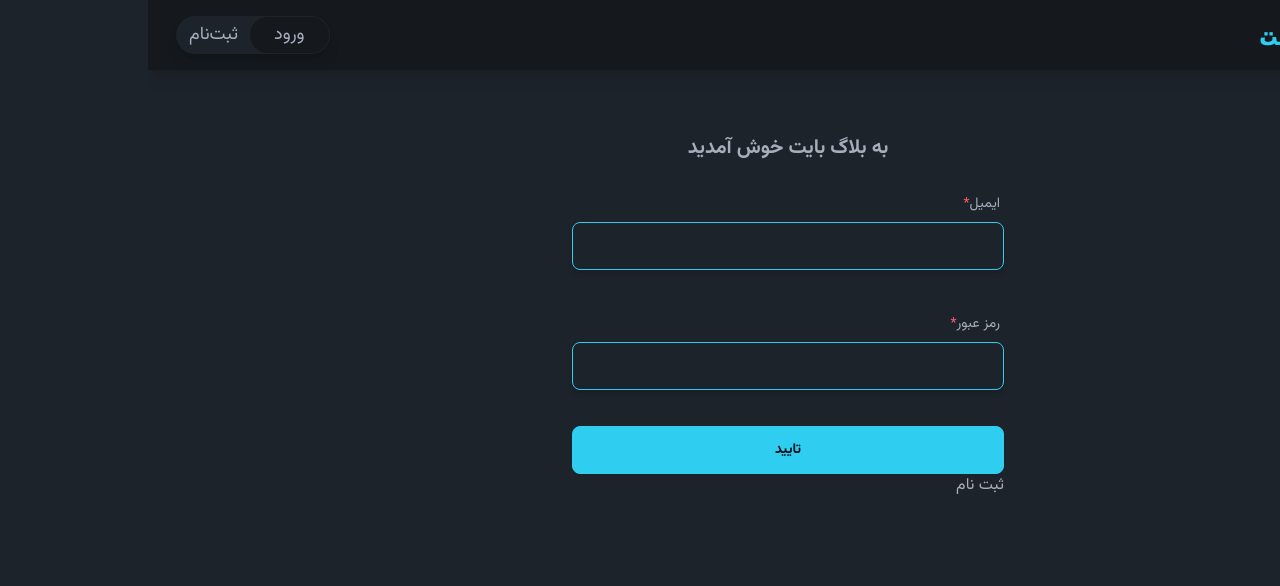
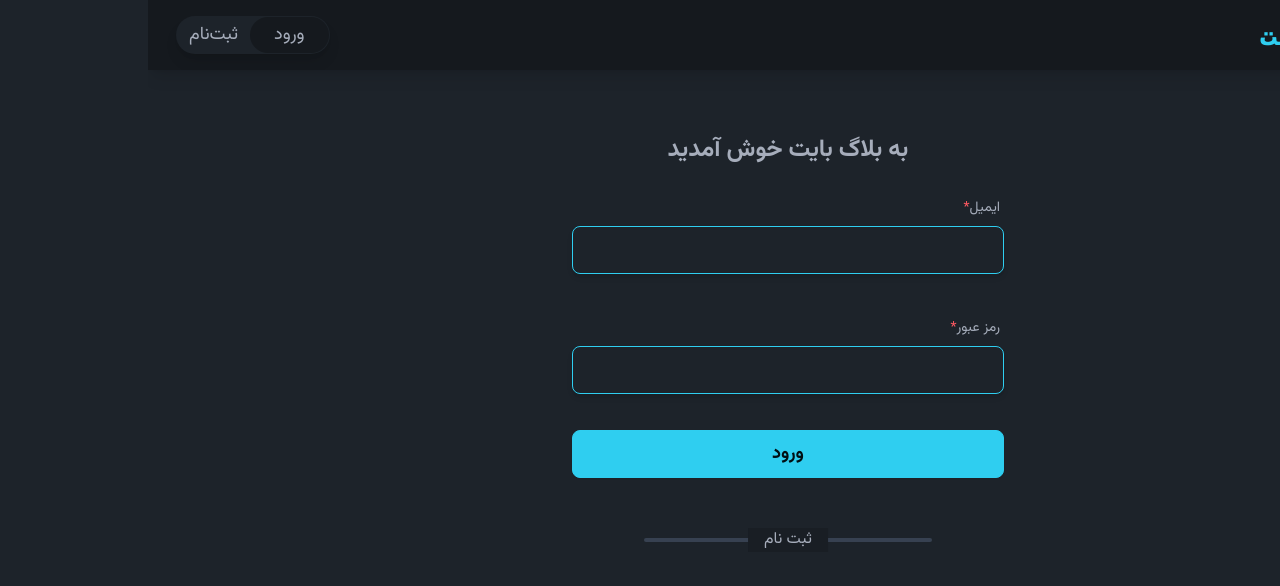
Before and after one commit to MohammadrezaNadirkhanloo/blog-app, a Next.js app: page /signin in a window 1280 px wide. Shown: the top 586 px of the page. Built offline with nearby package versions, Linux system fonts and the light colour scheme; no server answers.

Commit message:
style : fetch data

```diff
--- a/src/app/(auth)/signin/page.tsx
+++ b/src/app/(auth)/signin/page.tsx
@@ -7,9 +7,7 @@ import * as yup from "yup";
 // import { useAuth } from "@/context/AuthContext";
 import RHFTextField from "@/components/RHFTextField";
 import Spinner from "@/components/Spinner";
-import { singinApi } from "@/services/authService";
-import axios from "axios";
-import toast from "react-hot-toast";
+import { useAuth } from "@/context/AuthContext";
 
 const schema = yup
   .object({
@@ -34,23 +32,15 @@ function Signin() {
     email: string;
     password: string;
   }
+  const { signin } = useAuth();
 
   const onSubmit = async (values: SigninValues) => {
-    try {
-      const { user, message } = await singinApi(values);
-      toast.success(message);
-    } catch (error) {
-      if (axios.isAxiosError(error)) {
-        toast.error(error.response?.data?.message);
-      } else {
-        console.log("An unexpected error occurred:", error);
-      }
-    }
+    await signin(values);
   };
 
   return (
     <div>
-      <h1 className="text-xl font-bold text-secondary-500 text-center mb-6">
+      <h1 className="lg:text-2xl text-xl font-bold text-secondary-500 text-center mb-6">
         به بلاگ بایت خوش آمدید
       </h1>
       <form onSubmit={handleSubmit(onSubmit)} className="space-y-5">
@@ -75,15 +65,24 @@ function Signin() {
           {isLoading ? (
             <Spinner />
           ) : (
-            <Button type="submit" variant="primary" className="w-full">
-              تایید
+            <Button
+              type="submit"
+              variant="primary"
+              className="w-full lg:text-lg"
+            >
+              ورود
             </Button>
           )}
         </div>
       </form>
-      <Link href="/signup" className="text-secondary-500 mt-6 text-center">
-        ثبت نام
-      </Link>
+      <div className="inline-flex items-center justify-center w-full mt-7">
+        <hr className="w-72 h-1 my-8 bg-gray-200 border-0 rounded dark:bg-gray-700" />
+        <div className="absolute px-4 -translate-x-1/2 bg-base-200 left-1/2">
+          <Link href="/signup" className="">
+            ثبت نام
+          </Link>
+        </div>
+      </div>
     </div>
   );
 }
--- a/src/app/(auth)/signup/page.tsx
+++ b/src/app/(auth)/signup/page.tsx
@@ -7,9 +7,7 @@ import * as yup from "yup";
 // import { useAuth } from "@/context/AuthContext";
 import RHFTextField from "@/components/RHFTextField";
 import Spinner from "@/components/Spinner";
-import { signupApi } from "@/services/authService";
-import axios from "axios";
-import toast from "react-hot-toast";
+import { useAuth } from "@/context/AuthContext";
 
 const schema = yup
   .object({
@@ -40,25 +38,14 @@ function Signup() {
     email: string;
     password: string;
   }
-
+  const { signup } = useAuth();
   const onSubmit = async (values: SignupValues) => {
-    try {
-      const { user, message } = await signupApi(values);
-      toast.success(message);
-      console.log(user, message);
-    } catch (error) {
-      if (axios.isAxiosError(error)) {
-        toast.error(error.response?.data?.message);
-        console.log(error.response?.data?.message);
-      } else {
-        console.log("An unexpected error occurred:", error);
-      }
-    }
+    await signup(values);
   };
 
   return (
     <>
-      <h1 className="text-2xl font-bold text-secondary-500 text-center mb-8">
+      <h1 className="lg:text-2xl text-xl font-bold text-secondary-500 text-center mb-8">
         به بلاگ بایت خوش آمدید
       </h1>
       <form onSubmit={handleSubmit(onSubmit)} className="space-y-5">
```
